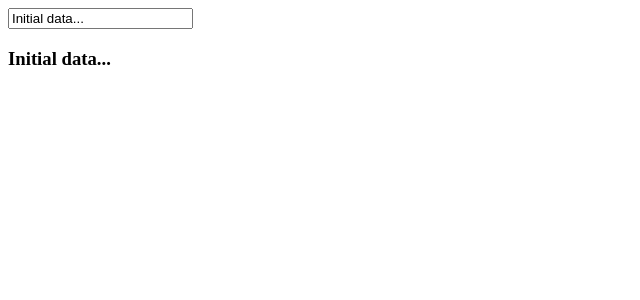
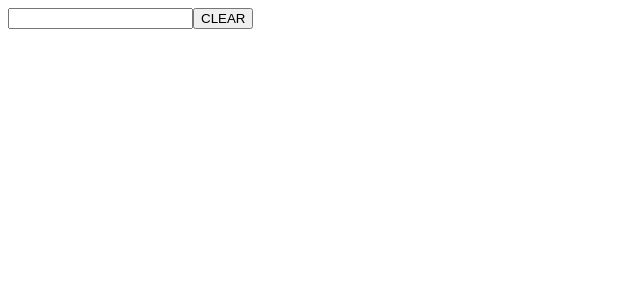
Before and after one commit to ahmadalsajid/react-app, a React app: page / in a window 1280 px wide. Shown: the top 300 px of the page, without its empty margins (0-640 px from the left). Built offline with nearby package versions, Linux system fonts and the light colour scheme.

Commit message:
using refs

```diff
--- a/App.jsx
+++ b/App.jsx
@@ -1,3 +1,8 @@
+/**
+ * The ref is used to return a reference to your element. Refs should be
+ * avoided in most cases but they can be useful when you need DOM measurements
+ * or to add methods to your components.
+ */
 import React from 'react';
 import ReactDOM from 'react-dom';
 
@@ -7,43 +12,29 @@ class App extends React.Component {
         super(props);
 
         this.state = {
-            data: 'Initial data...'
+            data: ''
         }
 
-
         this.updateState = this.updateState.bind(this);
+        this.clearInput = this.clearInput.bind(this);
     };
 
     updateState(e) {
         this.setState({data: e.target.value});
     }
 
-    render() {
-        return (
-            <div>
-                <Content myDataProp = {this.state.data}
-                         updateStateProp = {this.updateState}></Content>
-            </div>
-        );
+    clearInput() {
+        this.setState({data: ''});
+        ReactDOM.findDOMNode(this.refs.myInput).focus();
     }
-}
-/**
- * in this example we will show you how to use forms from child component.
- * onChange method will trigger state update that will be passed to the
- * child input value and rendered on screen. The similar example was shown
- * in our events tutorial. Whenever you need to update state from child
- * component you need to pass function that will handle updating
- * (updateState) as a prop (updateStateProp).
- */
-
-class Content extends React.Component {
 
     render() {
         return (
             <div>
-                <input type = "text" value = {this.props.myDataProp}
-                       onChange = {this.props.updateStateProp} />
-                <h3>{this.props.myDataProp}</h3>
+                <input value = {this.state.data} onChange = {this.updateState}
+                       ref = "myInput"></input>
+                <button onClick = {this.clearInput}>CLEAR</button>
+                <h4>{this.state.data}</h4>
             </div>
         );
     }
```
